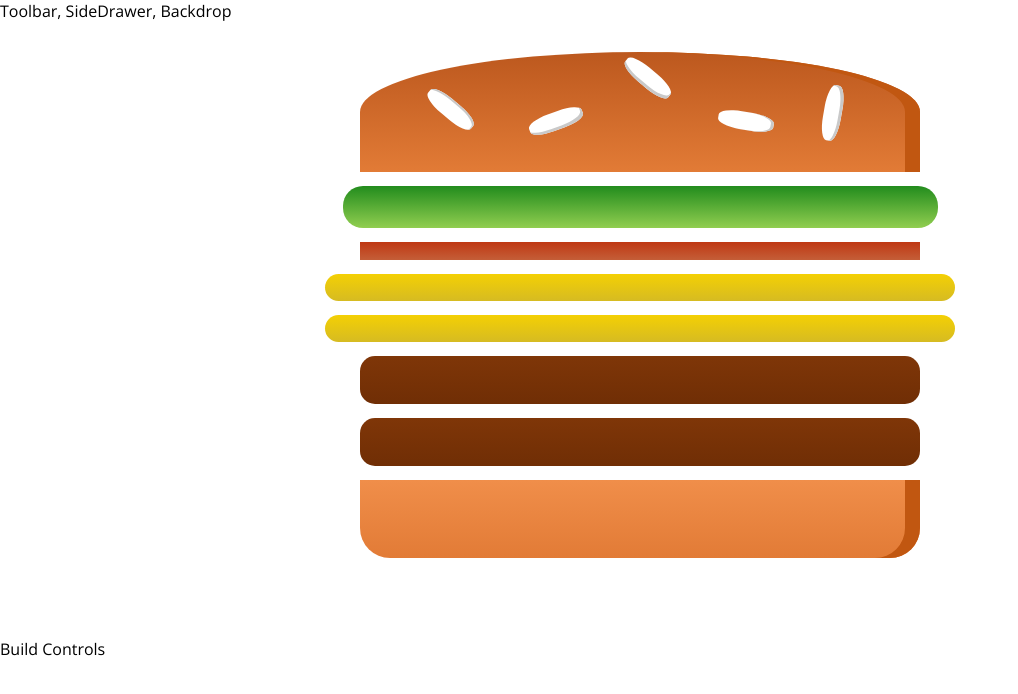
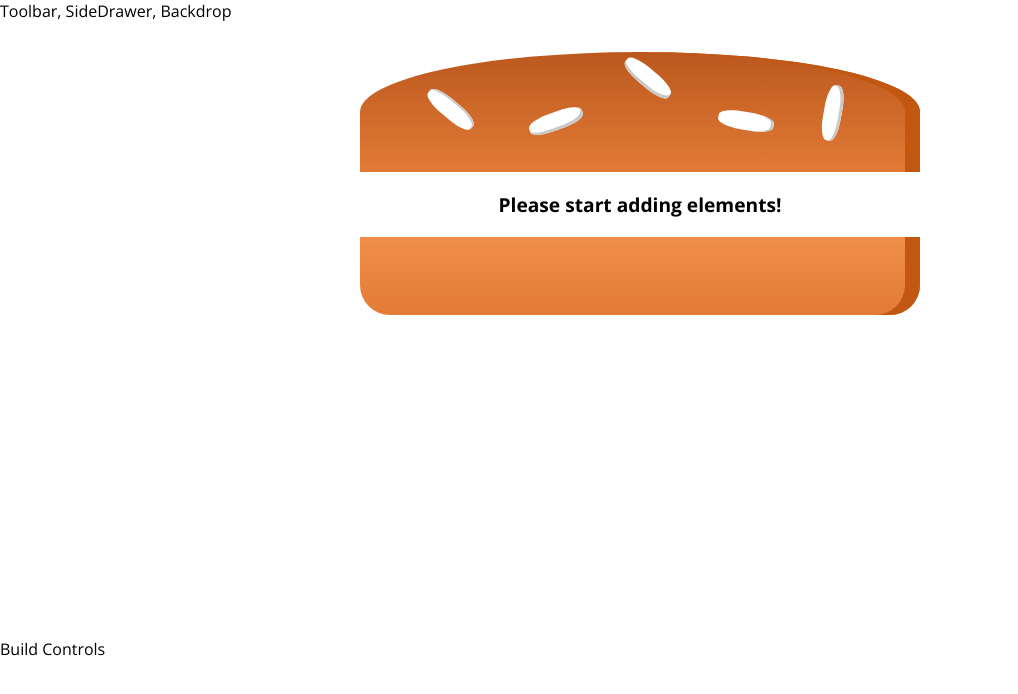
Before and after one commit to BulcsuFarmasi/react-burger-builder, a React (Create React App) app: page / in a window 1280 px wide. Shown: the top 694 px of the page, without its empty margins (0-1018 px from the left). Built offline with nearby package versions, Linux system fonts and the light colour scheme.

Commit message:
display adding message if no igredients using reduce to find out ingredients length

```diff
--- a/src/components/Burger/Burger.js
+++ b/src/components/Burger/Burger.js
@@ -4,11 +4,18 @@
 import BurgerIngredient from "./BurgerIngredient/BurgerIngedient";
 
 const burger = props => {
-  const transformedIngredients = Object.keys(props.ingredients).map(igKey => {
-    return [...Array(props.ingredients[igKey])].map((_, i) => {
-      return <BurgerIngredient key={igKey + i} type={igKey} />;
-    });
-  });
+  let transformedIngredients = Object.keys(props.ingredients)
+    .map(igKey => {
+      return [...Array(props.ingredients[igKey])].map((_, i) => {
+        return <BurgerIngredient key={igKey + i} type={igKey} />;
+      });
+    })
+    .reduce((arr, el) => {
+      return arr.concat(el);
+    }, []);
+  if (transformedIngredients.length === 0) {
+    transformedIngredients = <p>Please start adding elements!</p>;
+  }
 
   return (
     <div className={classes.Burger}>
--- a/src/containers/BurgerBuilder/BurgerBuilder.js
+++ b/src/containers/BurgerBuilder/BurgerBuilder.js
@@ -6,10 +6,10 @@
 class BurgerBuilder extends Component {
   state = {
     ingredients: {
-      salad: 1,
-      bacon: 1,
-      cheese: 2,
-      meat: 2
+      salad: 0,
+      bacon: 0,
+      cheese: 0,
+      meat: 0
     }
   };
 
```
